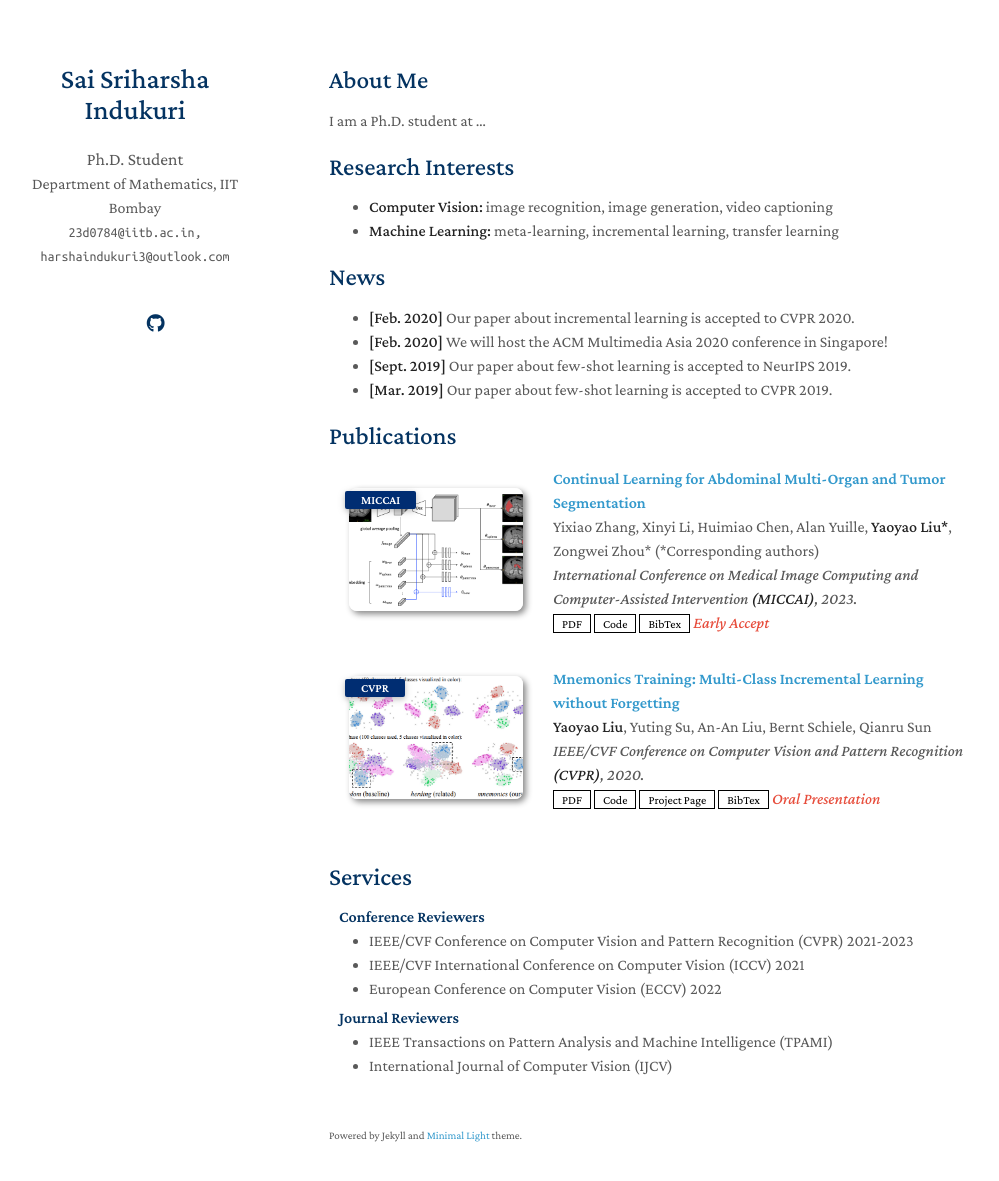
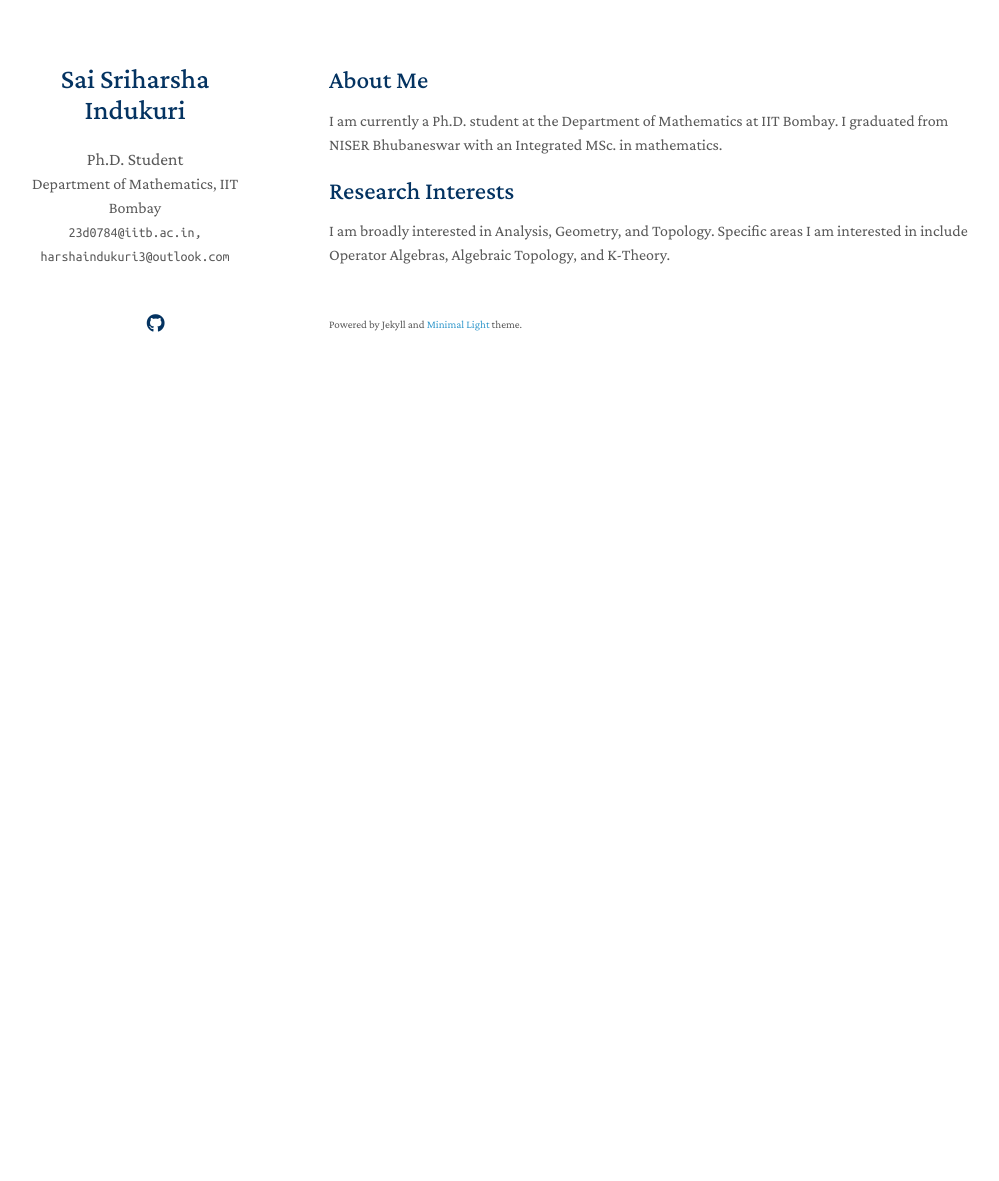
Before and after one commit to Harsha-Indukuri/Harsha-Indukuri.github.io, a Jekyll site: the page built from index.md, in a window 1280 px wide and 1216 px high. Shown: the top 1181 px of the window, without its empty margins (141-1140 px from the left). Built offline with Jekyll 4.4.1, drawn with Linux system fonts in a browser that asks for light colours; nearby versions of some CDN libraries; a style sheet for code colours, icons or effects is not loaded; our own code applies the rules of GitHub Pages for plain Markdown files.

Commit message:
Update index.md

```diff
--- a/index.md
+++ b/index.md
@@ -4,20 +4,7 @@ layout: homepage
 
 ## About Me
 
-I am a Ph.D. student at ...
-
+I am currently a Ph.D. student at the Department of Mathematics at IIT Bombay. I graduated from NISER Bhubaneswar with an Integrated MSc. in mathematics.
 ## Research Interests
 
-- **Computer Vision:** image recognition, image generation, video captioning
-- **Machine Learning:** meta-learning, incremental learning, transfer learning
-
-## News
-
-- **[Feb. 2020]** Our paper about incremental learning is accepted to CVPR 2020.
-- **[Feb. 2020]** We will host the ACM Multimedia Asia 2020 conference in Singapore!
-- **[Sept. 2019]** Our paper about few-shot learning is accepted to NeurIPS 2019.
-- **[Mar. 2019]** Our paper about few-shot learning is accepted to CVPR 2019.
-
-{% include_relative _includes/publications.md %}
-
-{% include_relative _includes/services.md %}
+I am broadly interested in Analysis, Geometry, and Topology. Specific areas I am interested in include Operator Algebras, Algebraic Topology, and K-Theory.
```
